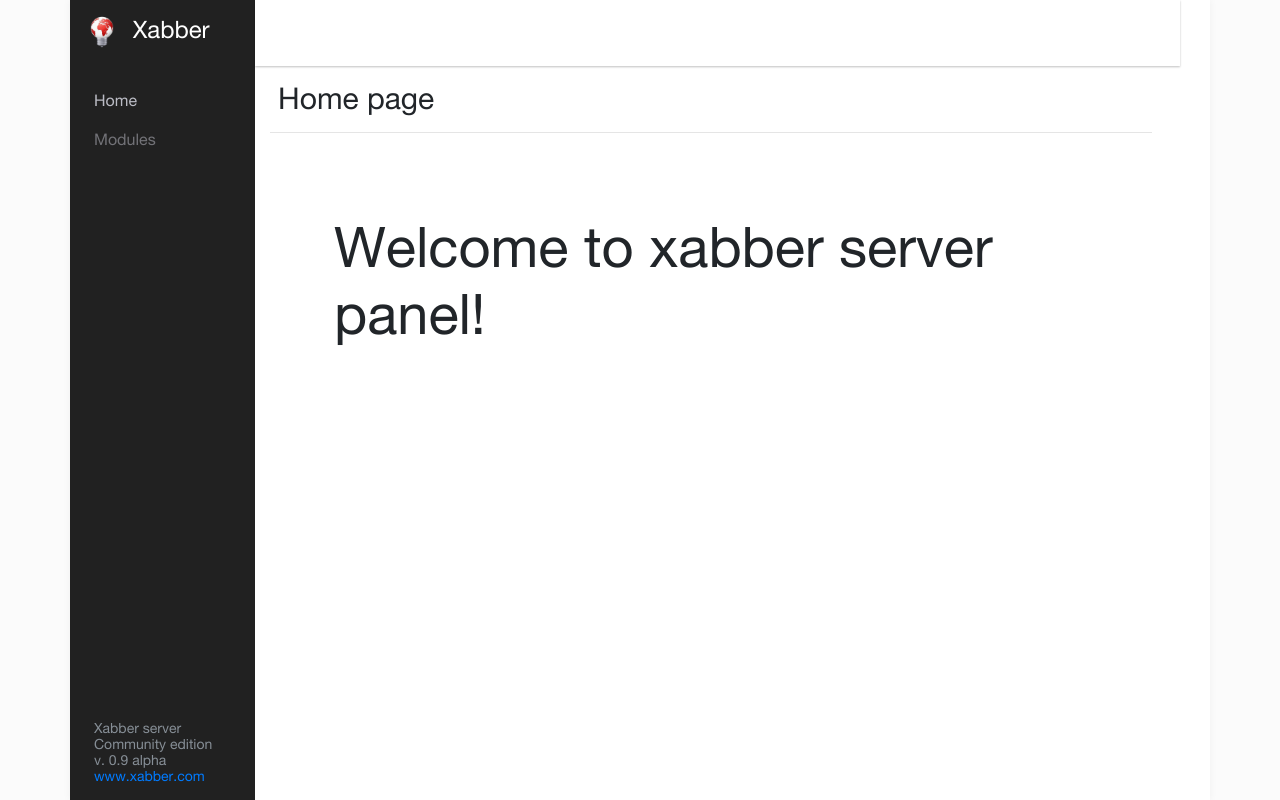
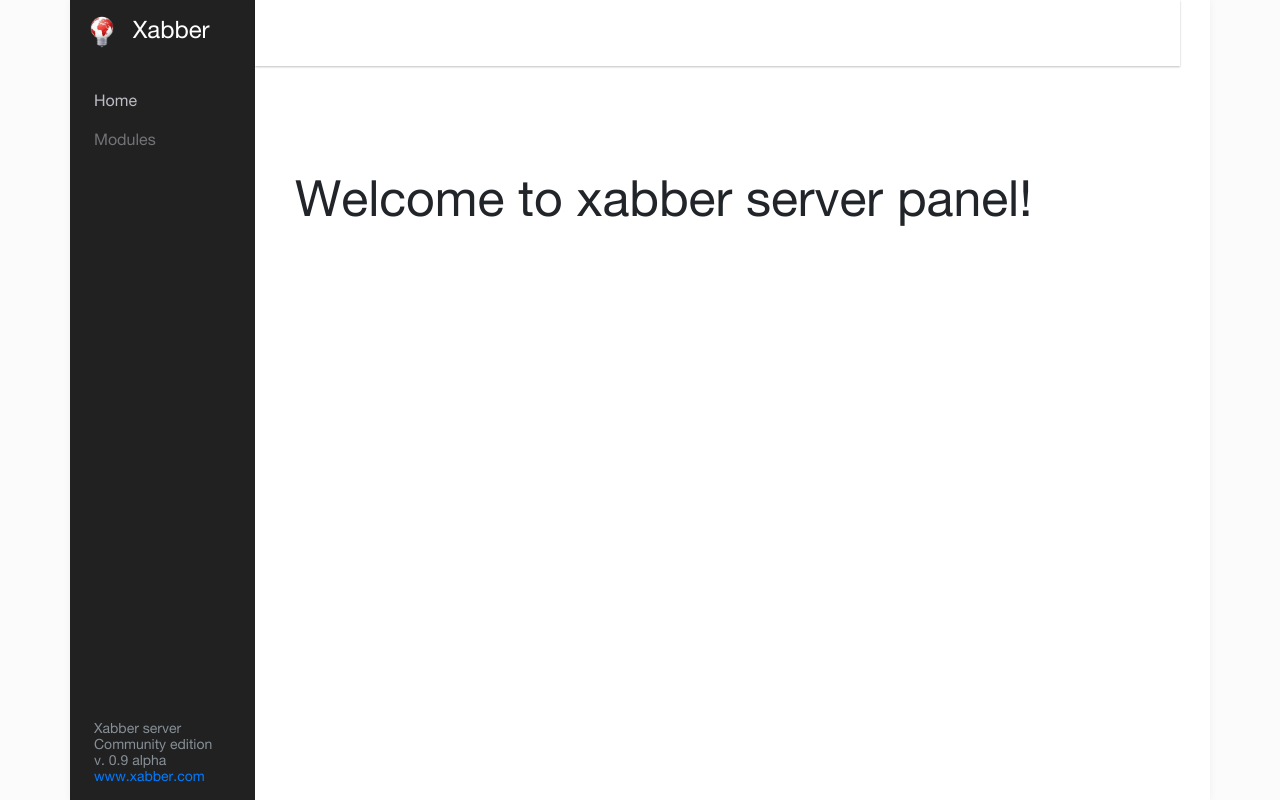
Before and after one commit to redsolution/xabber-server-panel, a Django app: template templates/server/home.html in a window 1280 px wide. Run offline with Django 3.2, Linux system fonts and the light colour scheme; the template is opened without the code that fills it, so the values that code supplies are empty; parts of the project's set-up code (start-up, migrations or seed data) failed here and were passed over; some libraries are stand-ins or nearby versions.

Commit message:
changed home page

```diff
--- a/templates/server/home.html
+++ b/templates/server/home.html
@@ -3,14 +3,11 @@
 {% block title %}Home{% endblock %}
 
 {% block main_content %}
-    <div class="container">
-            <div class="col breadcrumbs">
-                <li class="list-group-item"><h1>Home page</h1></li>
-                    <hr>
-                        <div class="col success-message">
-                            Welcome to xabber server panel!
-                        </div>
-            </div>
+<div class="container">
+    <div class="col breadcrumbs">
+        <h1 style="font-size:50px;margin-top:100px;margin-left:25px;">
+            Welcome to xabber server panel!</h1>
     </div>
+</div>
 
 {% endblock %}
```
